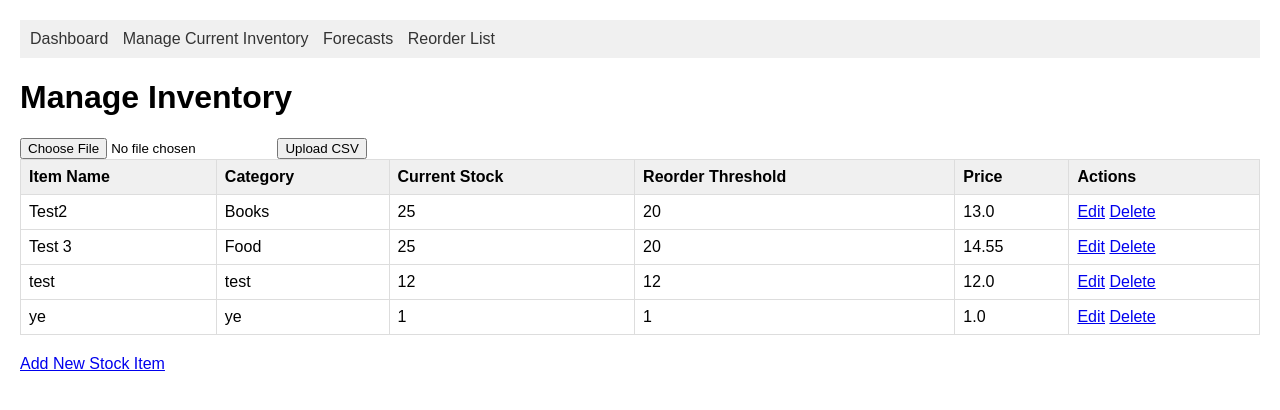
After one commit to Nafli-Hameed/SmartStocking, a Flask app: page /manage-inventory in a window 1280 px wide. The commit adds this page. Shown: the top 410 px of the page. Run offline with Flask 3, Linux system fonts and the light colour scheme; data comes from the database, SQL or seed files in the repository.

Commit message:
added two dbs

```diff
--- a/app.py
+++ b/app.py
@@ -1,38 +1,106 @@
-from flask import Flask, render_template, request, redirect, url_for, flash, jsonify
+from flask import Flask, render_template, request, redirect, url_for, flash
+from flask_sqlalchemy import SQLAlchemy
 from config import Config
-from models import db, StockItem, Forecast
+from models import StockItem, Forecast, InventoryItem
 from scraper import WebScraper
 from ml_model import ForecastModel
+import pandas as pd
 import plotly.express as px
-from datetime import datetime, timedelta
-import pandas as pd
+from datetime import datetime
+from werkzeug.utils import secure_filename
+import os
+from db import db
+
 
 app = Flask(__name__)
 app.config.from_object(Config)
-db.init_app(app)
+
+
+
+with app.app_context():
+    db.init_app(app)
+    db.create_all()
+
+# Configure upload folder
+UPLOAD_FOLDER = 'uploads'
+app.config['UPLOAD_FOLDER'] = UPLOAD_FOLDER
+os.makedirs(UPLOAD_FOLDER, exist_ok=True)
 
 # Initialize components
 scraper = WebScraper()
 forecaster = ForecastModel()
 
-@app.route('/')
+@app.route('/dashboard', methods=['GET', 'POST'])
 def dashboard():
     items = StockItem.query.all()
     return render_template('dashboard.html', items=items)
 
+
+
 @app.route('/update-stock', methods=['POST'])
 def update_stock():
-    data = request.get_json()
-    url = data.get('url')
-    print(f"Received URL: {url}")  # Print the received URL
-    if url:
-        item_count = scraper.update_database(url)
-        flash(f"Updated {item_count} items from {url}", "success")
+    custom_url = request.form.get('url')
+    if not custom_url:
+        flash('URL not provided')
+        return redirect(url_for('dashboard'))
+    try:
+        scraper.update_database(url=custom_url)
+    except Exception as e:
+        flash(f'URL not valid or error fetching data: {str(e)}')
+    return redirect(url_for('dashboard'))
+
+
+@app.route('/upload', methods=['POST'])
+def upload_data():
+    if 'file' not in request.files:
+        flash('No file part')
+        return redirect(request.url)
+
+    file = request.files['file']
+    if file.filename == '':
+        flash('No selected file')
+        return redirect(request.url)
+
+    if file and file.filename.endswith('.csv'):
+        filename = secure_filename(file.filename)
+        file_path = os.path.join(app.config['UPLOAD_FOLDER'], filename)
+        file.save(file_path)
+
+        try:
+            df = pd.read_csv(file_path)
+            for _, row in df.iterrows():
+                name = row['name']
+                existing = StockItem.query.filter_by(name=name).first()
+                if existing:
+                    existing.current_stock = row['current_stock']
+                    existing.reorder_threshold = row['reorder_threshold']
+                    existing.price = row['price']
+                    if 'market_availability' in row:
+                        existing.market_availability = row['market_availability']
+                    else:
+                        existing.market_availability = True
+                else:
+                    item = StockItem(
+                        name=row['name'],
+                        category=row['category'],
+                        current_stock=row['current_stock'],
+                        reorder_threshold=row['reorder_threshold'],
+                        price=row['price'],
+                        market_availability=row.get('market_availability', True)
+                    )
+                    db.session.add(item)
+            db.session.commit()
+            flash('CSV data imported successfully')
+        except Exception as e:
+            flash(f'Error processing CSV: {str(e)}')
+        finally:
+            # Clean up the uploaded file
+            os.remove(file_path)
+
+        return redirect(url_for('dashboard'))
     else:
-        flash("URL is required.", "error")
-    return jsonify({'success': True})
-
-#    return redirect(url_for('dashboard'))
+        flash('Invalid file type (must be .csv)')
+        return redirect(url_for('dashboard'))
 
 @app.route('/forecast/<int:stock_id>')
 def stock_forecast(stock_id):
@@ -40,38 +108,31 @@ def stock_forecast(stock_id):
     forecast_value = forecaster.predict(item.id)
 
     if forecast_value is not None:
-        # Store forecast in the database
         new_forecast = Forecast(stock_id=item.id, predicted_demand=forecast_value, forecast_date=datetime.utcnow())
         db.session.add(new_forecast)
         db.session.commit()
 
-        flash("Forecast generated successfully!", "success")
-    else:
-        flash("Could not generate forecast.", "error")
-
     return redirect(url_for('forecast_view'))
 
-@app.route('/clear-stock', methods=['GET', 'POST'])
-def clear_stock():
+@app.route('/clear-dashboard', methods=['POST'])
+def clear_dashboard():
     try:
         StockItem.query.delete()
+        Forecast.query.delete()
         db.session.commit()
-        flash("Stock cleared successfully.", "success")
+        flash('Dashboard cleared successfully')
     except Exception as e:
-        db.session.rollback()
-        flash(f"Failed to clear stock: {e}", "error")
+        flash(f'Error clearing dashboard: {str(e)}')
+
     return redirect(url_for('dashboard'))
-
 
 @app.route('/forecasts')
 def forecast_view():
     forecasts = Forecast.query.all()
 
-    # Create dataframe for chart
     df = pd.DataFrame([(f.stock_item.name, f.predicted_demand, f.forecast_date) for f in forecasts],
                       columns=['Stock Name', 'Predicted Demand', 'Forecast Date'])
 
-    # Create Plotly line chart
     fig = px.line(df, x='Forecast Date', y='Predicted Demand', color='Stock Name',
                   title='Demand Forecast History')
 
@@ -85,6 +146,122 @@ def reorder_list():
     reorder_items = [item for item in items if item.needs_reorder()]
     return render_template('reorder.html', items=reorder_items)
 
+@app.route('/set_threshold', methods=['POST'])
+def set_threshold():
+    try:
+        threshold = int(request.form['threshold'])
+        # Update all items
+        for item in StockItem.query.all():
+            item.reorder_threshold = threshold
+        db.session.commit()
+        flash('Global threshold updated successfully')
+    except ValueError:
+        flash('Invalid threshold value')
+    return redirect(url_for('dashboard'))
+
+@app.route('/manage-inventory', methods=['GET', 'POST'])
+def manage_inventory():
+    # Using InventoryItem (inventory_db)
+    items = InventoryItem.query.all()
+
+    if request.method == 'POST':
+        if 'file' not in request.files:
+            flash('No file part')
+            return redirect(request.url)
+
+        file = request.files['file']
+        if file.filename == '':
+            flash('No selected file')
+            return redirect(request.url)
+
+        if file and file.filename.endswith('.csv'):
+            filename = secure_filename(file.filename)
+            file_path = os.path.join(app.config['UPLOAD_FOLDER'], filename)
+            file.save(file_path)
+
+            try:
+                df = pd.read_csv(file_path)
+                for _, row in df.iterrows():
+                    name = row['name']
+                    existing = InventoryItem.query.filter_by(name=name).first()
+                    if existing:
+                        existing.current_stock = row['current_stock']
+                    else:
+                        item = InventoryItem(
+                            name=row['name'],
+                            category=row.get('category', ''),
+                            current_stock=row['current_stock'],
+                            reorder_threshold=row.get('reorder_threshold', 0),
+                            price=row.get('price', 0.0)
+                        )
+                        db.session.add(item)
+                db.session.commit()
+                flash('CSV data imported successfully into inventory.')
+            except Exception as e:
+                flash(f'Error processing CSV: {str(e)}')
+            finally:
+                # Clean up the uploaded file
+                os.remove(file_path)
+
+            return redirect(url_for('manage_inventory'))
+
+    return render_template('manage_inventory.html', items=items)
+
+
+@app.route('/edit-stock/<int:stock_id>', methods=['GET', 'POST'])
+def edit_stock(stock_id):
+    item = InventoryItem.query.get_or_404(stock_id)
+
+    if request.method == 'POST':
+        item.name = request.form['name']
+        item.category = request.form['category']
+        item.current_stock = request.form['current_stock']
+        item.reorder_threshold = request.form['reorder_threshold']
+        item.price = request.form['price']
+
+        db.session.commit()
+        flash('Stock item updated successfully')
+        return redirect(url_for('manage_inventory'))
+
+    return render_template('edit_stock.html', item=item)
+
+@app.route('/delete-stock/<int:stock_id>')
+def delete_stock(stock_id):
+    item = InventoryItem.query.get_or_404(stock_id)
+    db.session.delete(item)
+    db.session.commit()
+    flash('Stock item deleted successfully')
+    return redirect(url_for('manage_inventory'))
+
+@app.route('/add-stock', methods=['GET', 'POST'])
+def add_stock():
+    if request.method == 'POST':
+        item = InventoryItem(
+            name=request.form['name'],
+            category=request.form['category'],
+            current_stock=int(request.form['current_stock']),
+            reorder_threshold=int(request.form['reorder_threshold']),
+            price=float(request.form['price'])
+        )
+        db.session.add(item)
+        db.session.commit()
+        flash('New stock item added successfully')
+        return redirect(url_for('manage_inventory'))
+
+    return render_template('add_stock.html')
+
+
+@app.route('/update_threshold/<int:item_id>', methods=['POST'])
+def update_threshold(item_id):
+    item = StockItem.query.get_or_404(item_id)
+    try:
+        item.reorder_threshold = int(request.form['threshold'])
+        db.session.commit()
+        flash(f'Threshold updated for {item.name}')
+    except ValueError:
+        flash('Invalid threshold value')
+    return redirect(url_for('dashboard'))
+
 if __name__ == '__main__':
     with app.app_context():
         db.create_all()
--- /dev/null
+++ b/db.py
@@ -0,0 +1,3 @@
+from flask_sqlalchemy import SQLAlchemy
+
+db = SQLAlchemy()
--- a/templates/base.html
+++ b/templates/base.html
@@ -1,3 +1,4 @@
+<!DOCTYPE html>
 <html lang="en">
 <head>
     <meta charset="UTF-8">
@@ -8,21 +9,13 @@
 <body>
     <nav>
         <a href="{{ url_for('dashboard') }}">Dashboard</a>
+        <a href="{{ url_for('manage_inventory') }}">Manage Current Inventory</a>
         <a href="{{ url_for('forecast_view') }}">Forecasts</a>
         <a href="{{ url_for('reorder_list') }}">Reorder List</a>
     </nav>
 
-    {% with messages = get_flashed_messages(with_categories=true) %}
-        {% if messages %}
-            <ul>
-            {% for category, message in messages %}
-                <li>{{ message }}</li>
-            {% endfor %}
-            </ul>
-        {% endif %}
-    {% endwith %}
 
-    <div>
+    <div class="content">
         {% block content %}{% endblock %}
     </div>
 </body>
--- /dev/null
+++ b/templates/manage_inventory.html
@@ -0,0 +1,40 @@
+{% extends "base.html" %}
+
+{% block content %}
+    <h1>Manage Inventory</h1>
+
+    <form method="post" action="" enctype="multipart/form-data">
+        <input type="file" name="file" accept=".csv">
+        <button type="submit">Upload CSV</button>
+    </form>
+
+    <table>
+        <thead>
+            <tr>
+                <th>Item Name</th>
+                <th>Category</th>
+                <th>Current Stock</th>
+                <th>Reorder Threshold</th>
+                <th>Price</th>
+                <th>Actions</th>
+            </tr>
+        </thead>
+        <tbody>
+            {% for item in items %}
+            <tr>
+                <td>{{ item.name }}</td>
+                <td>{{ item.category }}</td>
+                <td>{{ item.current_stock }}</td>
+                <td>{{ item.reorder_threshold }}</td>
+                <td>{{ item.price }}</td>
+                <td>
+                    <a href="{{ url_for('edit_stock', stock_id=item.id) }}">Edit</a>
+                    <a href="{{ url_for('delete_stock', stock_id=item.id) }}">Delete</a>
+                </td>
+            </tr>
+            {% endfor %}
+        </tbody>
+    </table>
+
+    <a href="{{ url_for('add_stock') }}">Add New Stock Item</a>
+{% endblock %}
```
Also changed, not shown: config.py (+6 -3 lines), models.py (+19 -0 lines), templates/add_stock.html (added, +24 -0 lines), templates/dashboard.html (+37 -54 lines), templates/edit_stock.html (added, +24 -0 lines), instance/inventory.db, instance/main.db (added), inventory.db (added).
